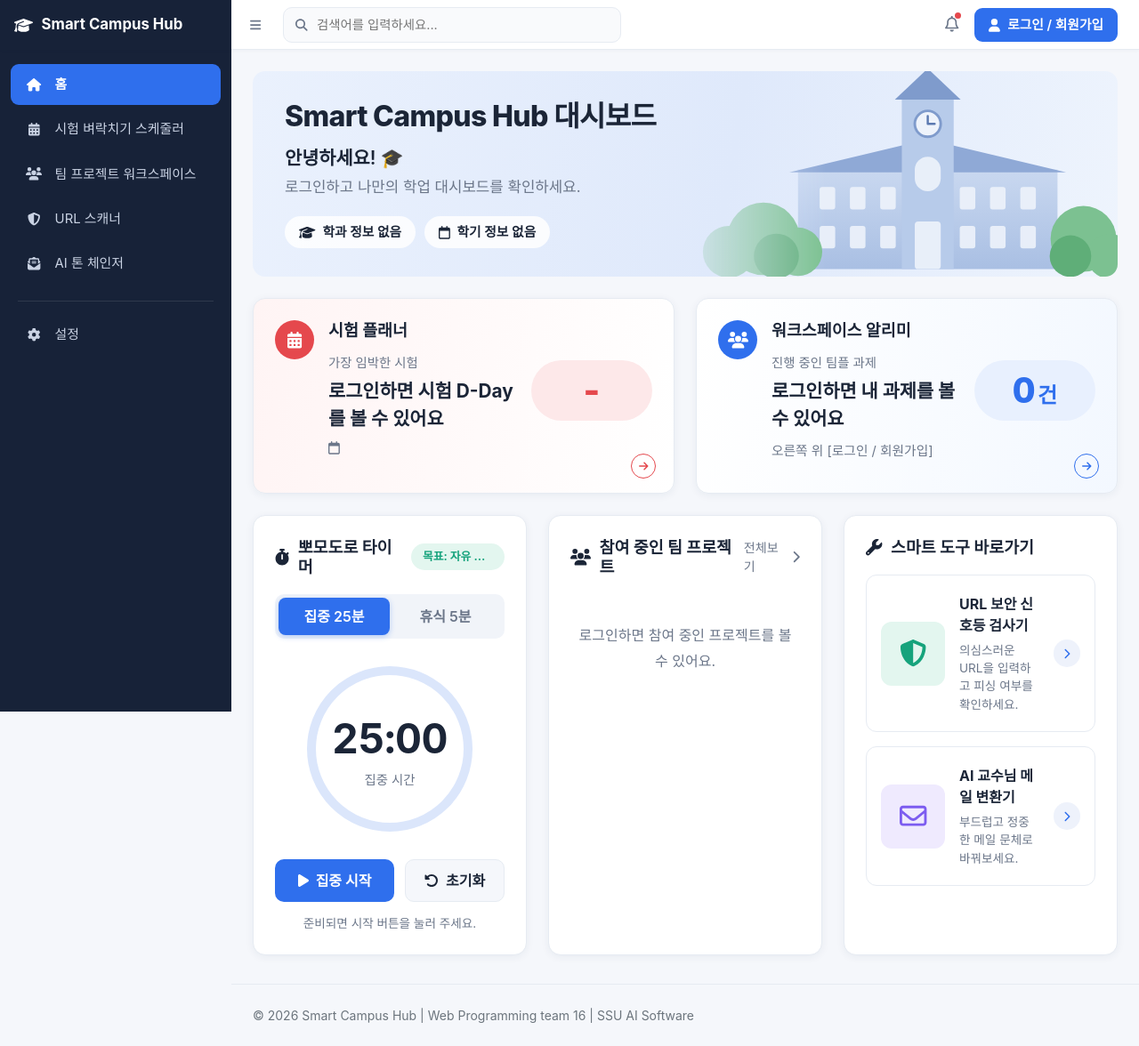
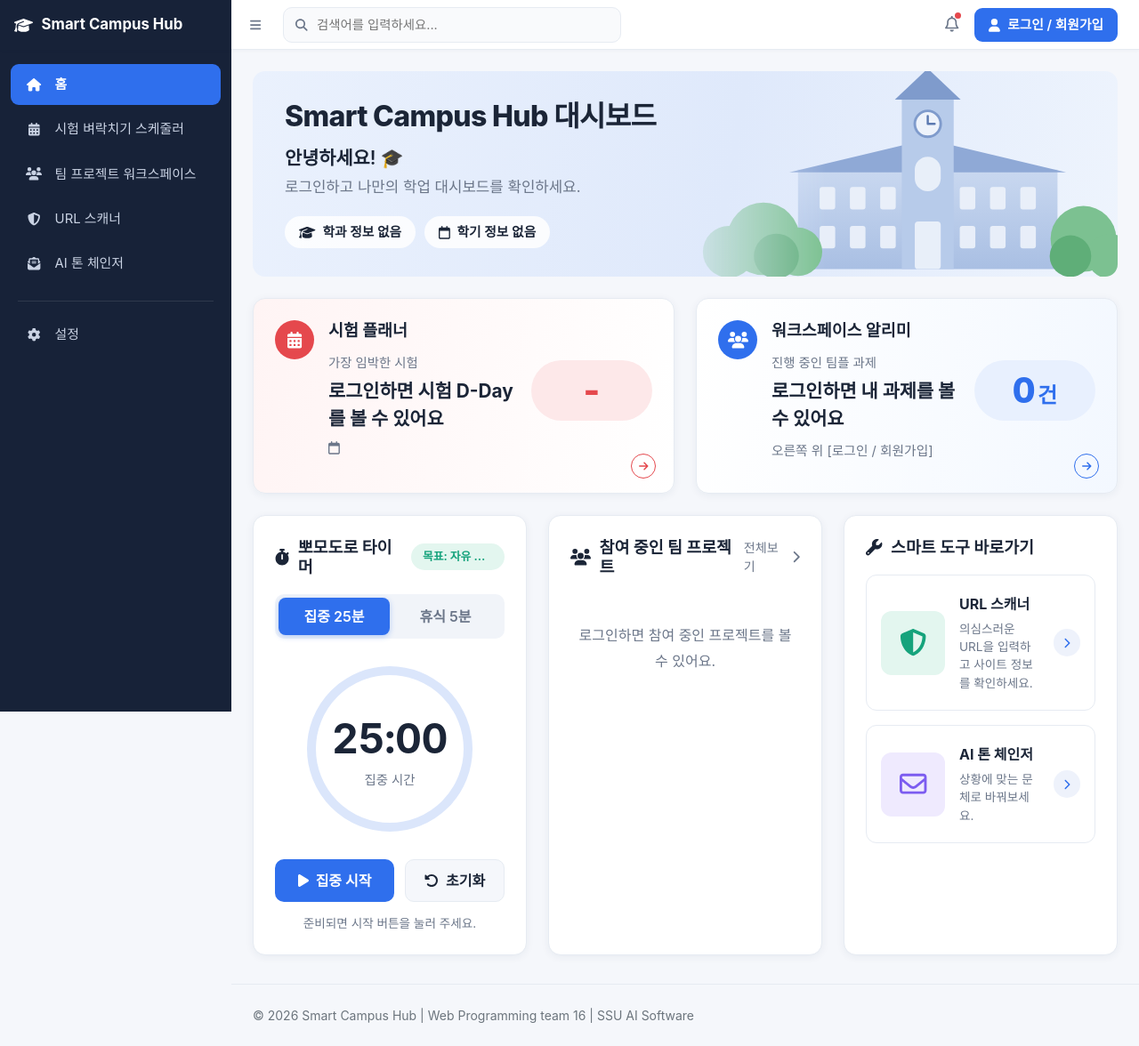
Before and after one commit to featheraking/WebProgramming_team16, a Flask app: page / in a window 1280 px wide. Shown: the whole page at 89% size. Run offline with Flask 3, Linux system fonts and the light colour scheme; some libraries are stand-ins or nearby versions; some web fonts are replaced.

Commit message:
홈 스마트도구  바로가기 문구 수정

```diff
--- a/SmartCampus/templates/index.html
+++ b/SmartCampus/templates/index.html
@@ -139,16 +139,16 @@
                                         <a class="dh-tool dh-tool-green" href="{{ url_for('url.index') }}">
                                             <div class="dh-tool-icon"><i class="fas fa-shield-halved"></i></div>
                                             <div class="dh-tool-text">
-                                                <div class="dh-tool-name">URL 보안 신호등 검사기</div>
-                                                <div class="dh-tool-desc">의심스러운 URL을 입력하고 피싱 여부를 확인하세요.</div>
+                                                <div class="dh-tool-name">URL 스캐너</div>
+                                                <div class="dh-tool-desc">의심스러운 URL을 입력하고 사이트 정보를 확인하세요.</div>
                                             </div>
                                             <span class="dh-tool-go"><i class="fas fa-chevron-right"></i></span>
                                         </a>
                                         <a class="dh-tool dh-tool-purple" href="{{ url_for('tone.index') }}">
                                             <div class="dh-tool-icon"><i class="far fa-envelope"></i></div>
                                             <div class="dh-tool-text">
-                                                <div class="dh-tool-name">AI 교수님 메일 변환기</div>
-                                                <div class="dh-tool-desc">부드럽고 정중한 메일 문체로 바꿔보세요.</div>
+                                                <div class="dh-tool-name">AI 톤 체인저</div>
+                                                <div class="dh-tool-desc">상황에 맞는 문체로 바꿔보세요.</div>
                                             </div>
                                             <span class="dh-tool-go"><i class="fas fa-chevron-right"></i></span>
                                         </a>
```
